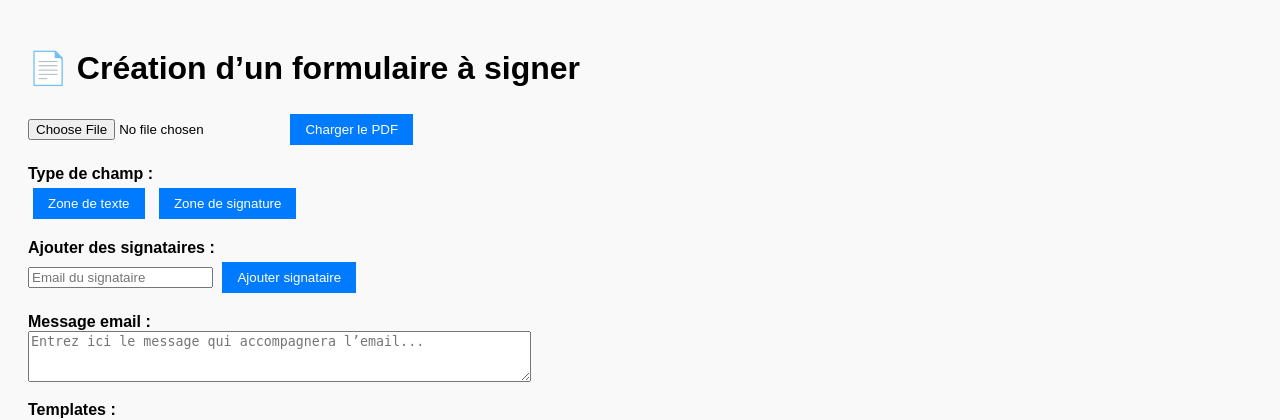
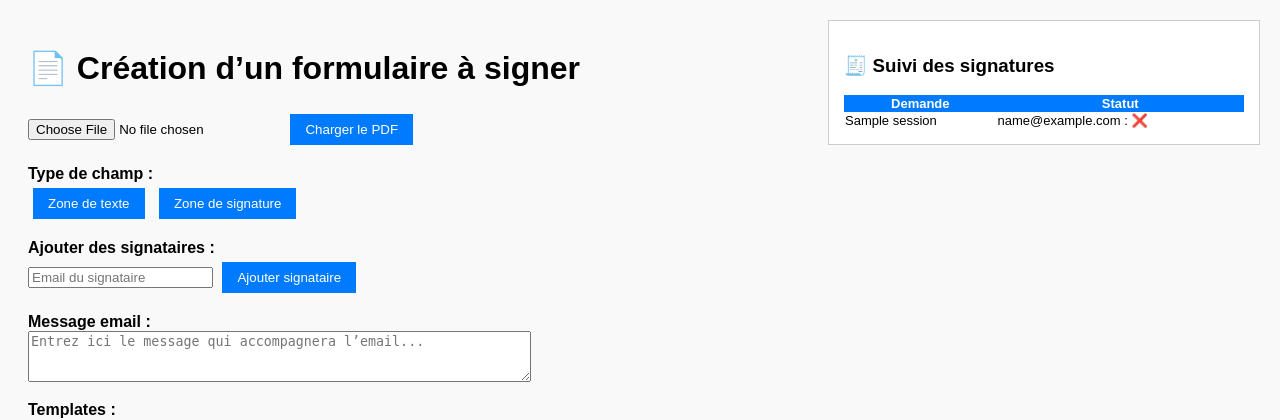
Before and after one commit to fauquembergue-edgar/signature-tpw, a Flask app: template templates/index.html in a window 1280 px wide. Shown: the top 420 px of the page. Run offline with Flask 3, Linux system fonts and the light colour scheme; the template is opened without the code that fills it: most values are stand-ins (such as "Sample title", 1, 10 or a date in 2020); some libraries are stand-ins or nearby versions.

Commit message:
Update index.html

```diff
--- a/templates/index.html
+++ b/templates/index.html
@@ -1,4 +1,3 @@
-
 <!DOCTYPE html>
 <html lang="fr">
 <head>
@@ -256,5 +255,26 @@ function loadTemplate() {
 }
 </script>
 
+
+<div style="position: fixed; top: 20px; right: 20px; width: 400px; background: white; border: 1px solid #ccc; padding: 15px; max-height: 90vh; overflow-y: auto;">
+  <h3>🧾 Suivi des signatures</h3>
+  <table style="width:100%; font-size: 13px; border-collapse: collapse;">
+    <tr style="background-color:#007BFF; color:white;">
+      <th>Demande</th>
+      <th>Statut</th>
+    </tr>
+    {% for sid, s in sessions.items() %}
+    <tr>
+      <td>{{ s.name or 'Sans nom' }}</td>
+      <td>
+        {% for f in s.fields %}
+          {{ f.email }} : {% if f.signed %}✅{% else %}❌{% endif %}<br>
+        {% endfor %}
+      </td>
+    </tr>
+    {% endfor %}
+  </table>
+</div>
+
 </body>
 </html>
```
